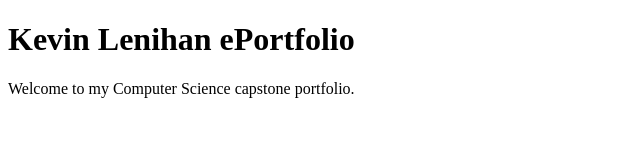
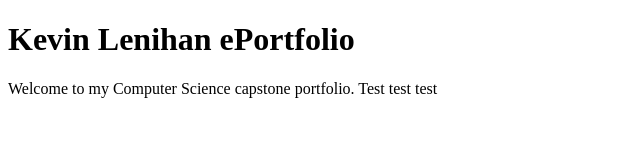
Before and after one commit to kevinlenihan1/SNHUCapstone, a plain HTML site: page index.html in a window 1280 px wide. Shown: the full height of the page, 0-640 px from the left. Drawn offline with Linux system fonts and the light colour scheme.

Commit message:
Update index.html

```diff
--- a/index.html
+++ b/index.html
@@ -5,6 +5,6 @@
 </head>
 <body>
     <h1>Kevin Lenihan ePortfolio</h1>
-    <p>Welcome to my Computer Science capstone portfolio.</p>
+    <p>Welcome to my Computer Science capstone portfolio. Test test test</p>
 </body>
 </html>
```
